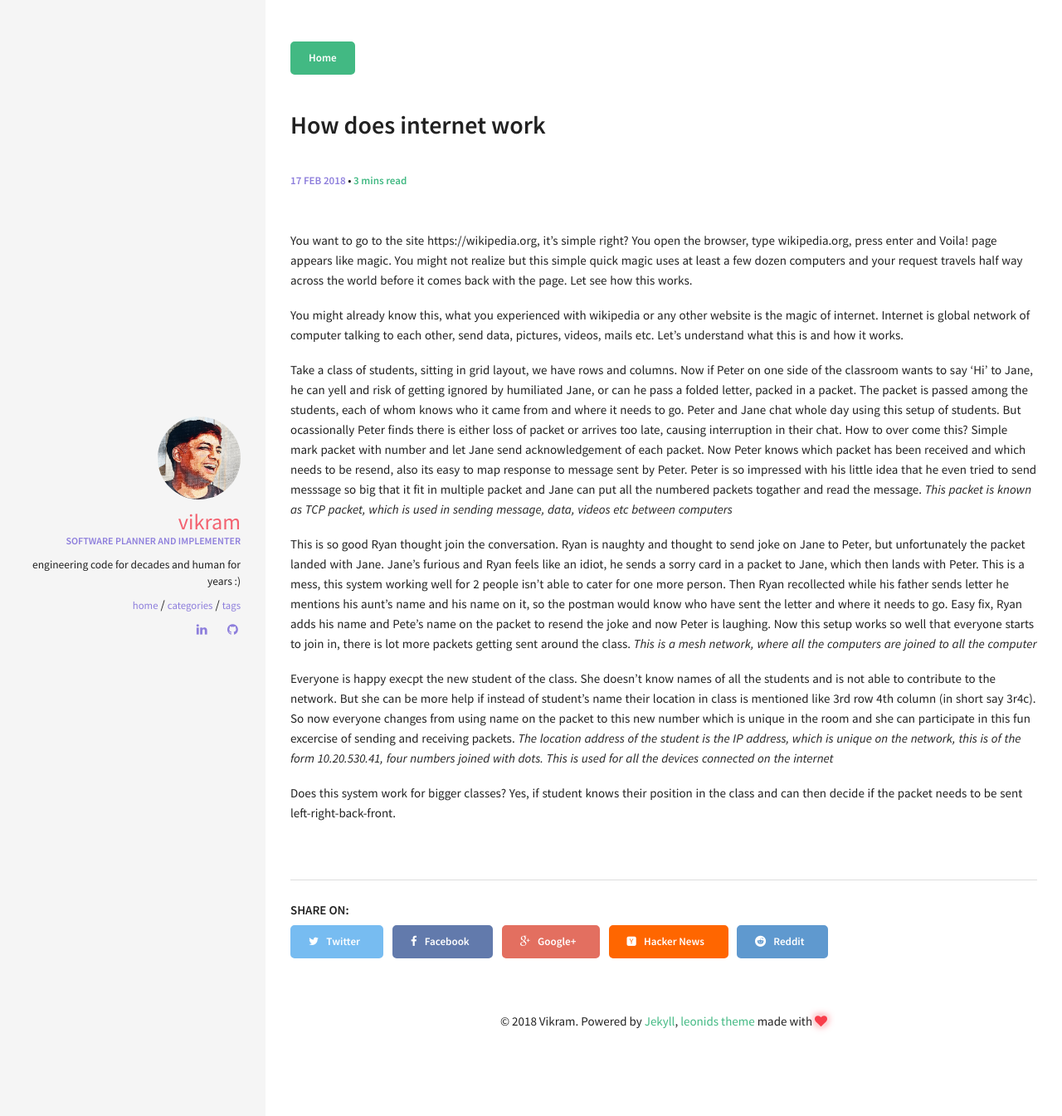
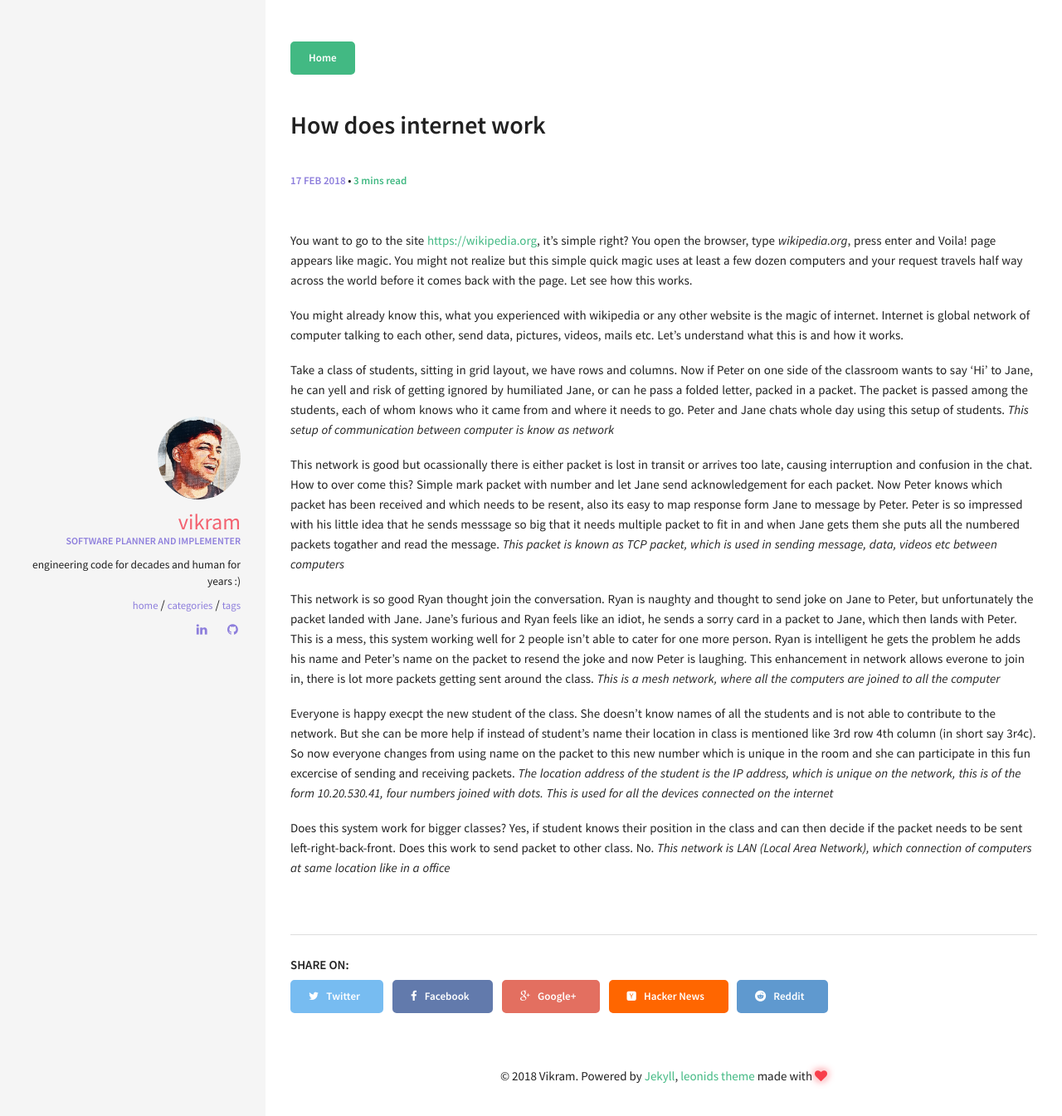
Before and after one commit to vikramaditya234/vikramaditya234.github.io, a Jekyll site: the page built from _posts/2018-02-17-how-does-internet-work.md, in a window 1280 px wide. Shown: the top 1345 px of the page at 83% size. Built offline with Jekyll 4.4.1, drawn with Linux system fonts in a browser that asks for light colours.

Commit message:
how internet works

```diff
--- a/_posts/2018-02-17-how-does-internet-work.md
+++ b/_posts/2018-02-17-how-does-internet-work.md
@@ -8,14 +8,16 @@ categories: technology
 comments: true
 ---
 
-You want to go to the site https://wikipedia.org, it's simple right? You open the browser, type wikipedia.org, press enter and Voila! page appears like magic. You might not realize but this simple quick magic uses at least a few dozen computers and your request travels half way across the world before it comes back with the page. Let see how this works.
+You want to go to the site [https://wikipedia.org](https://wikipedia.org), it's simple right? You open the browser, type *wikipedia.org*, press enter and Voila! page appears like magic. You might not realize but this simple quick magic uses at least a few dozen computers and your request travels half way across the world before it comes back with the page. Let see how this works.
 
 You might already know this, what you experienced with wikipedia or any other website is the magic of internet. Internet is global network of computer talking to each other, send data, pictures, videos, mails etc. Let's understand what this is and how it works.
 
-Take a class of students, sitting in grid layout, we have rows and columns. Now if Peter on one side of the classroom wants to say 'Hi' to Jane, he can yell and risk of getting ignored by humiliated Jane, or can he pass a folded letter, packed in a packet. The packet is passed among the students, each of whom knows who it came from and where it needs to go. Peter and Jane chat whole day using this setup of students. But ocassionally Peter finds there is either loss of packet or arrives too late, causing interruption in their chat. How to over come this? Simple mark packet with number and let Jane send acknowledgement of each packet. Now Peter knows which packet has been received and which needs to be resend, also its easy to map response to message sent by Peter. Peter is so impressed with his little idea that he even tried to send messsage so big that it fit in multiple packet and Jane can put all the numbered packets togather and read the message. *This packet is known as TCP packet, which is used in sending message, data, videos etc between computers*
+Take a class of students, sitting in grid layout, we have rows and columns. Now if Peter on one side of the classroom wants to say 'Hi' to Jane, he can yell and risk of getting ignored by humiliated Jane, or can he pass a folded letter, packed in a packet. The packet is passed among the students, each of whom knows who it came from and where it needs to go. Peter and Jane chats whole day using this setup of students. *This setup of communication between computer is know as network*
 
-This is so good Ryan thought join the conversation. Ryan is naughty and thought to send joke on Jane to Peter, but unfortunately the packet landed with Jane. Jane's furious and Ryan feels like an idiot, he sends a sorry card in a packet to Jane, which then lands with Peter. This is a mess, this system working well for 2 people isn't able to cater for one more person. Then Ryan recollected while his father sends letter he mentions his aunt's name and his name on it, so the postman would know who have sent the letter and where it needs to go. Easy fix, Ryan adds his name and Pete's name on the packet to resend the joke and now Peter is laughing. Now this setup works so well that everyone starts to join in, there is lot more packets getting sent around the class. *This is a mesh network, where all the computers are joined to all the computer*
+This network is good but ocassionally there is either packet is lost in transit or arrives too late, causing interruption and confusion in the chat. How to over come this? Simple mark packet with number and let Jane send acknowledgement for each packet. Now Peter knows which packet has been received and which needs to be resent, also its easy to map response form Jane to message by Peter. Peter is so impressed with his little idea that he sends messsage so big that it needs multiple packet to fit in and when Jane gets them she puts all the numbered packets togather and read the message. *This packet is known as TCP packet, which is used in sending message, data, videos etc between computers*
+
+This network is so good Ryan thought join the conversation. Ryan is naughty and thought to send joke on Jane to Peter, but unfortunately the packet landed with Jane. Jane's furious and Ryan feels like an idiot, he sends a sorry card in a packet to Jane, which then lands with Peter. This is a mess, this system working well for 2 people isn't able to cater for one more person. Ryan is intelligent he gets the problem he adds his name and Peter's name on the packet to resend the joke and now Peter is laughing. This enhancement in network allows everone to join in, there is lot more packets getting sent around the class. *This is a mesh network, where all the computers are joined to all the computer*
 
 Everyone is happy execpt the new student of the class. She doesn't know names of all the students and is not able to contribute to the network. But she can be more help if instead of student's name their location in class is mentioned like 3rd row 4th column (in short say 3r4c). So now everyone changes from using name on the packet to this new number which is unique in the room and she can participate in this fun excercise of sending and receiving packets. *The location address of the student is the IP address, which is unique on the network, this is of the form 10.20.530.41, four numbers joined with dots. This is used for all the devices connected on the internet*
 
-Does this system work for bigger classes? Yes, if student knows their position in the class and can then decide if the packet needs to be sent left-right-back-front.
+Does this system work for bigger classes? Yes, if student knows their position in the class and can then decide if the packet needs to be sent left-right-back-front. Does this work to send packet to other class. No. *This network is LAN (Local Area Network), which connection of computers at same location like in a office*
```
